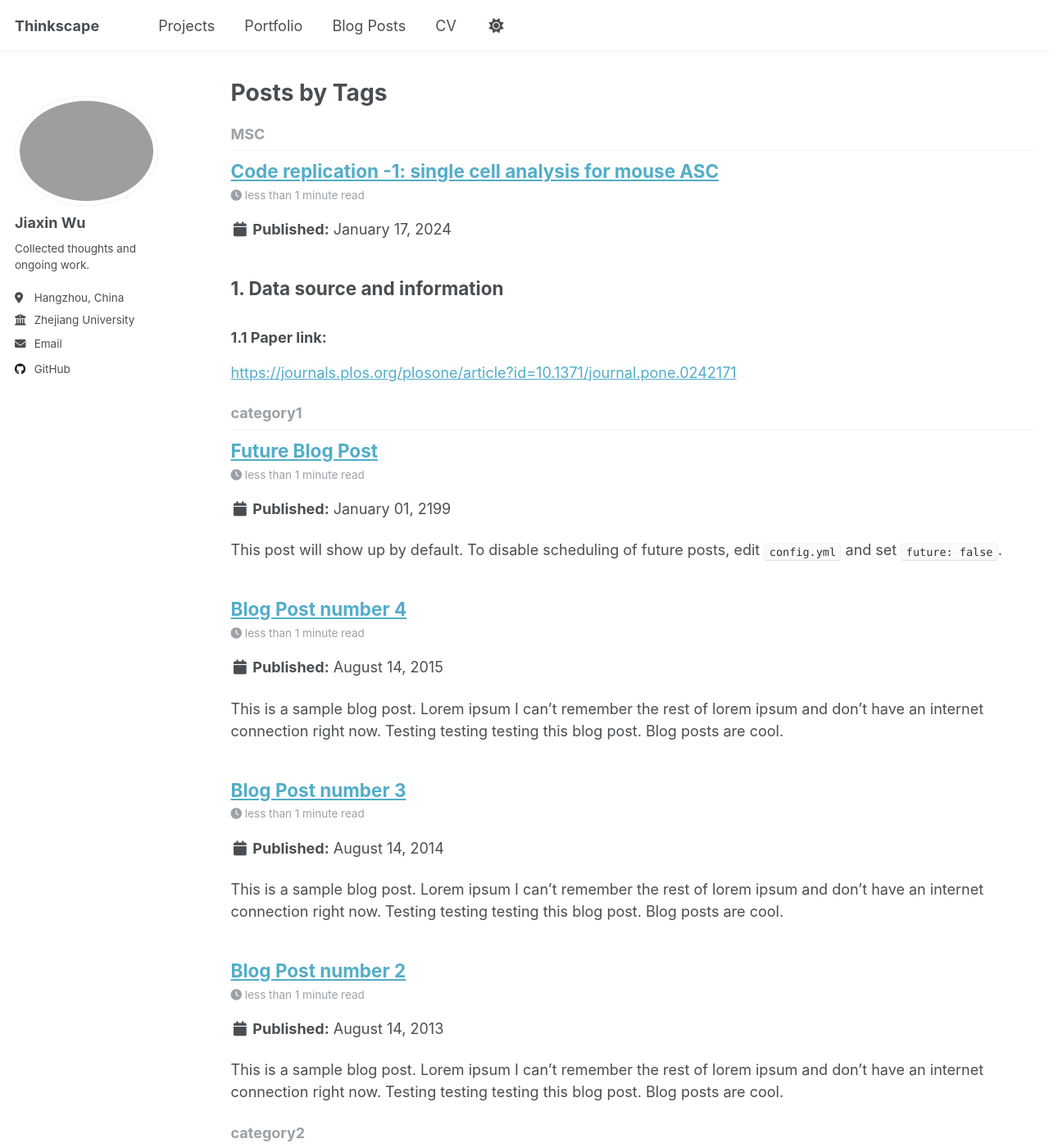
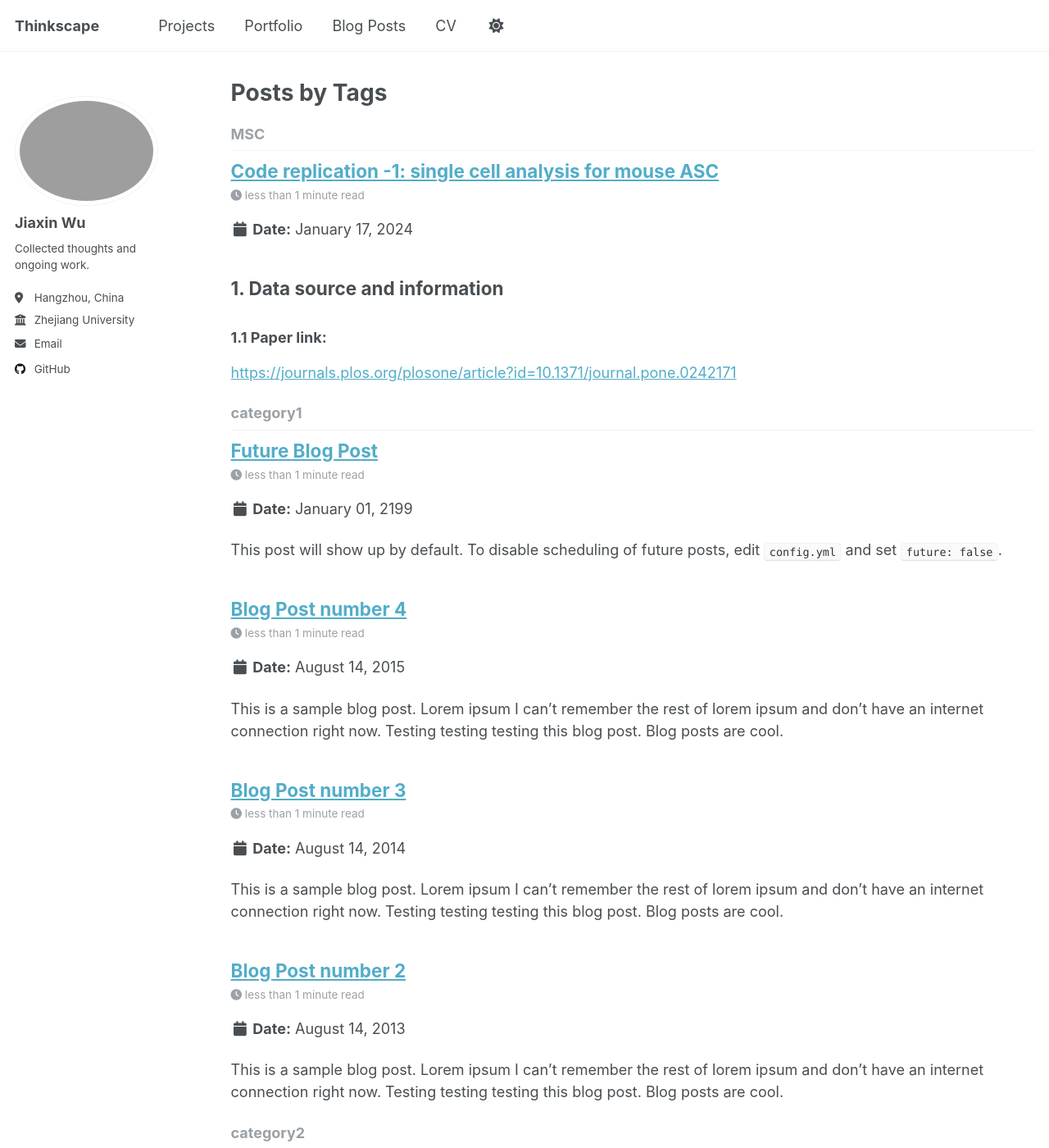
Before and after one commit to jiaxin-aidi-wu/jiaxin-aidi-wu.github.io, a Jekyll site: the page built from _pages/tag-archive.html, in a window 1280 px wide and 1400 px high. Shown: the whole window at 82% size. Built offline with Jekyll 4.4.1, drawn with Linux system fonts in a browser that asks for light colours; a script that is not in the unit is left out; some of the changed text lies outside the part shown.

Commit message:
Update ui-text.yml

```diff
--- a/_data/ui-text.yml
+++ b/_data/ui-text.yml
@@ -16,7 +16,7 @@ en: &DEFAULT_EN
   meta_label                 :
   tags_label                 : "Tags:"
   categories_label           : "Categories:"
-  date_label                 : "Published:"
+  date_label                 : "Date:"
   comments_label             : "Leave a Comment"
   comments_title             : "Comments"
   more_label                 : "Learn More"
```
